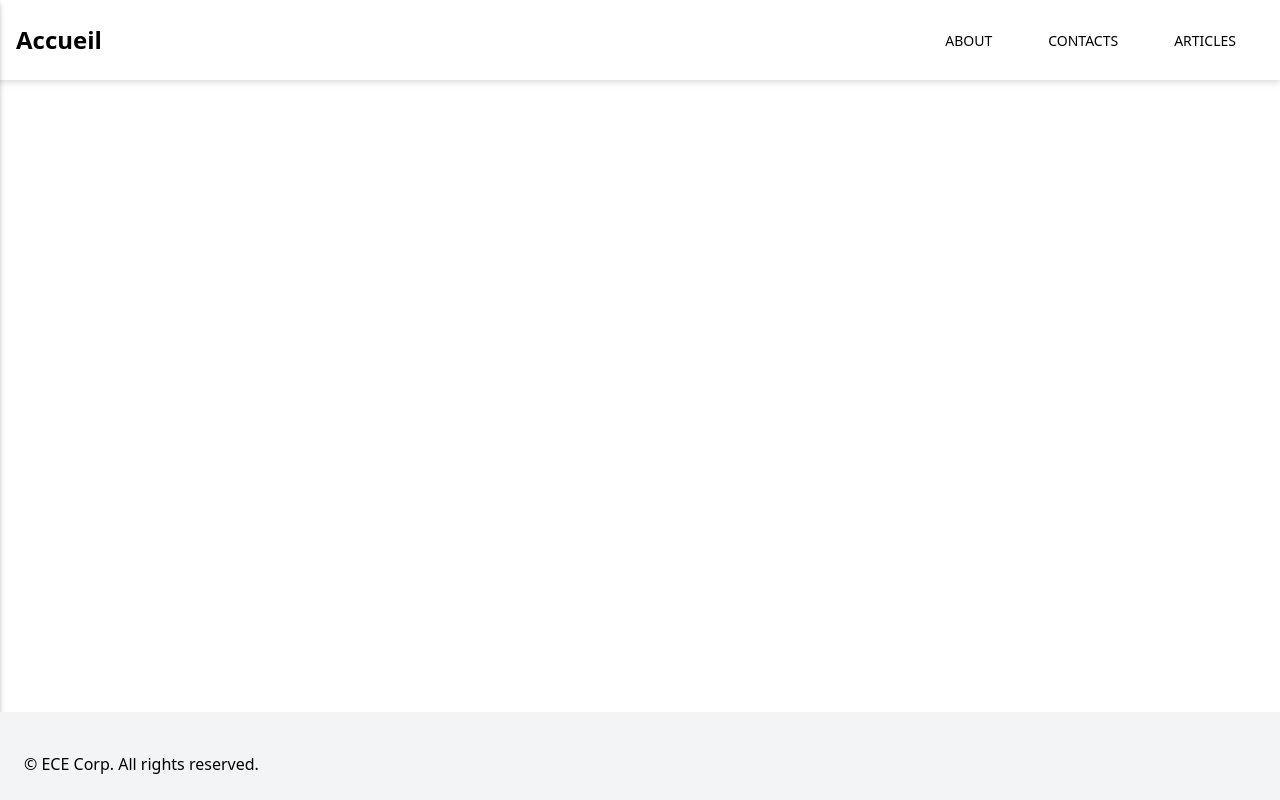
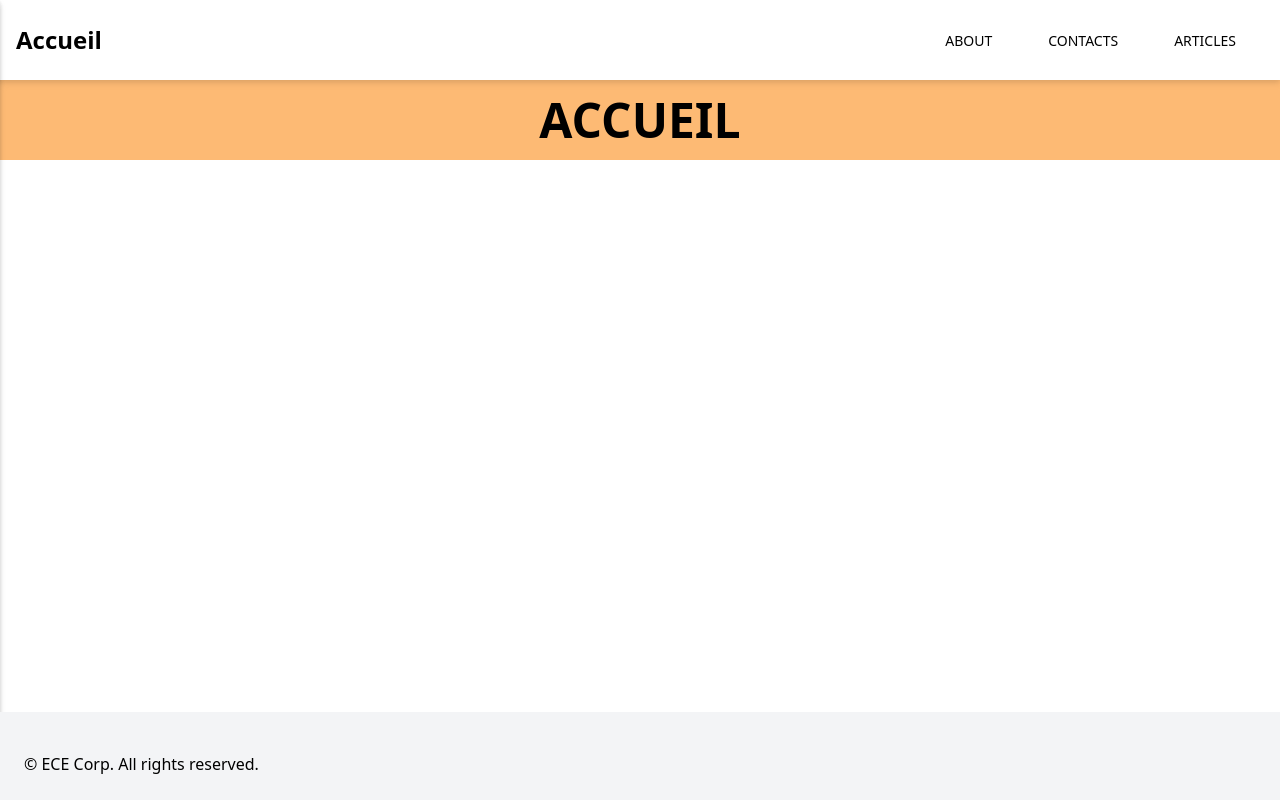
Before and after one commit to erwan1812/ece-webapp-Bonnefond-Freisz, a Next.js app in the folder app/: page / in a window 1280 px wide. Built offline with nearby package versions, Linux system fonts and the light colour scheme.

Commit message:
refactor: tailwind

```diff
--- a/app/pages/about.js
+++ b/app/pages/about.js
@@ -7,16 +7,22 @@ function About() {
 
             </Head>
             <body>
-                <div class="">
-                    <h1 className='wt-title'>About us :</h1>
-                    <div class=" py-8 px-8 max-w-sm mt-6 ml-6 bg-white rounded-xl shadow-lg space-y-1 sm:py-4 sm:flex sm:items-center sm:space-y-0 sm:space-x-6">
-                        <div class="transition ease-in-out delay-150 hover:-translate-y-1 hover:scale-110 duration-300">
-                            Nous sommes Erwan et Henri étudiants en 4ème année d'ingénieur à l'école ECE paris.
-                            Etant dans la majeure SI, nous avons un projet web à faire pour la matière web-tech.
-                            Voici notre projet "app".
-                            </div>
+                <div class="h-20 w-1OO bg-indigo-400 grid-cols-3 gap-4 content-center">
+                    <div class="text-center mx-4 space-y-2 py-4">
+                        <div class="text-black-600 text-5xl font-bold ">
+                            About
+                        </div>
                     </div>
                 </div>
+
+                <div class="py-8 px-8 max-w-sm mt-6 ml-6 bg-white rounded-xl shadow-lg space-y-1 sm:py-4 sm:flex sm:items-center sm:space-y-0 sm:space-x-6">
+                    <div class="transition ease-in-out delay-150 hover:-translate-y-1 hover:scale-110 duration-300">
+                        Nous sommes Erwan et Henri étudiants en 4ème année d'ingénieur à l'école ECE paris.
+                        Etant dans la majeure SI, nous avons un projet web à faire pour la matière web-tech.
+                        Voici notre projet "app".
+                    </div>
+                </div>
+
             </body>
         </>)
 }
--- a/app/pages/articles.js
+++ b/app/pages/articles.js
@@ -28,7 +28,13 @@ export default function Home() {
 
   return (
     <div>
-      <h1>Voici nos articles</h1>
+      <div class="h-20 w-1OO bg-slate-500 grid-cols-3 gap-4 content-center">
+          <div class="text-center mx-4 space-y-2 py-4">
+            <div class="text-black-600 text-5xl font-bold ">
+              Articles
+            </div>
+          </div>
+        </div>
       {posts.map((post) => (
         <div key={`post-${post.id}`}>
           <button class="bg-blue-500 hover:bg-sky-700 text-white font-bold py-2 px-4 rounded" onClick={() => navigate(post.id)}>{post.title}</button>
--- a/app/pages/contacts.js
+++ b/app/pages/contacts.js
@@ -10,9 +10,13 @@ function Contacts() {
             </Head>
             <body>
 
-                <div class="top-[24px] left-[50px]">
-                    <h1 class='wt-title inset-24'>Contacts :</h1>
-                </div>
+            <div class="h-20 w-1OO bg-lime-600 grid-cols-3 gap-4 content-center">
+          <div class="text-center mx-4 space-y-2 py-4">
+            <div class="text-black-600 text-5xl font-bold ">
+              Contacts
+            </div>
+          </div>
+        </div>
                 <div class="py-8 px-8 max-w-sm mx-auto bg-white rounded-xl shadow-lg space-y-2 sm:py-4 sm:flex sm:items-center sm:space-y-0 sm:space-x-6">
                     <img class="block mx-auto h-24 rounded-full sm:mx-0 sm:shrink-0" src="app/img/erwan.bonnefond.JPG" />
                     <div class="text-center space-y-2 sm:text-left">
--- a/app/pages/index.js
+++ b/app/pages/index.js
@@ -5,17 +5,18 @@ import Head from 'next/head'
 function Home() {
   return (
     <>
-    <Head>
-      <title>My app</title>
-    </Head>
-   <body>
-   <h1 className="wt-title">
-    </h1>
-   <div>
-        <p>
-        </p>
+      <Head>
+        <title>My app</title>
+      </Head>
+      <body>
+        <div class="h-20 w-1OO bg-orange-300 grid-cols-3 gap-4 content-center">
+          <div class="text-center mx-4 space-y-2 py-4">
+            <div class="text-black-600 text-5xl font-bold ">
+              ACCUEIL
+            </div>
+          </div>
         </div>
-   </body>
+      </body>
 
     </>
   )
```
